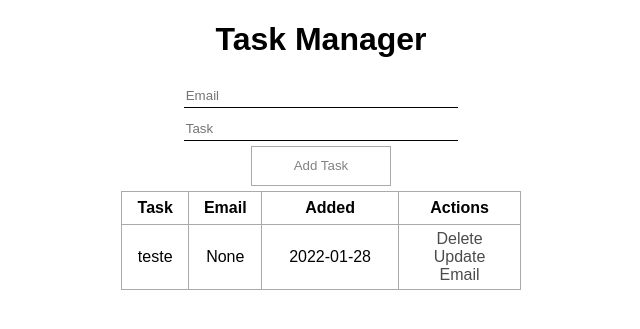
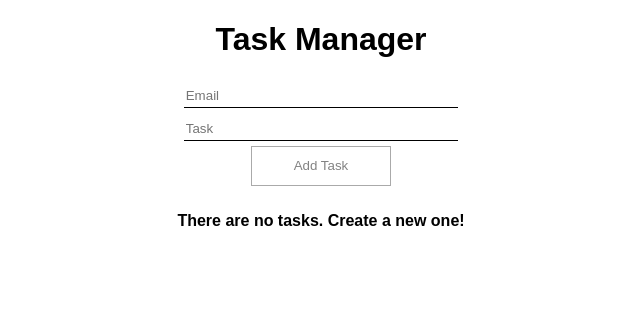
Before and after one commit to map3101/flask-todo, a Flask app: page / in a window 1280 px wide. Shown: the top 329 px of the page, without its empty margins (319-959 px from the left). Run offline with Flask 2, Linux system fonts and the light colour scheme; the visitor is signed in with stand-in values (Sample User, id 1); data comes from the database, SQL or seed files in the repository.

Commit message:
Fix: Query das tarefas no banco de dados não considerava id do usuário logado

```diff
--- a/app.py
+++ b/app.py
@@ -73,7 +73,7 @@
         task_content = request.form['content']
         task_email = request.form['email']
         # Cria uma nova tarefa baseado na Model Todo
-        new_task = Todo(content=task_content, email=task_email)
+        new_task = Todo(content=task_content, email=task_email, user_id=current_user.id)
 
         try:
             db.session.add(new_task)
@@ -82,8 +82,8 @@
         except:
             return 'ERROR'
     else:
-        # Salva as tarefas na ordem das mais recentes primeiro
-        tasks = Todo.query.order_by(Todo.date_created.desc()).all()
+        # Busca as tarefas do usuário que está logado (current_user do flask-login)
+        tasks = Todo.query.filter_by(user_id = current_user.id).all()
         return render_template('index.html', tasks=tasks)
 
 @app.route('/delete/<int:id>')
--- a/templates/index.html
+++ b/templates/index.html
@@ -7,9 +7,6 @@
 {% block body %}
 <div class="content">
     <h1>Task Manager</h1>
-    {% if tasks|length < 1 %}
-        <h4>There are no tasks. Create one below!</h4>
-    {% else %}
     <form action="/" method="POST">
         <!-- Input de email, type="email" para validação -->
         <input placeholder="Email" type="email" name="email" id="email">
@@ -17,7 +14,9 @@
         <br>
         <input type="submit" value="Add Task" id="addButton">
     </form>
-
+    {% if tasks|length < 1 %}
+        <h4>There are no tasks. Create a new one!</h4>
+    {% else %}
     <table>
         <tr>
             <th>Task</th>
```
